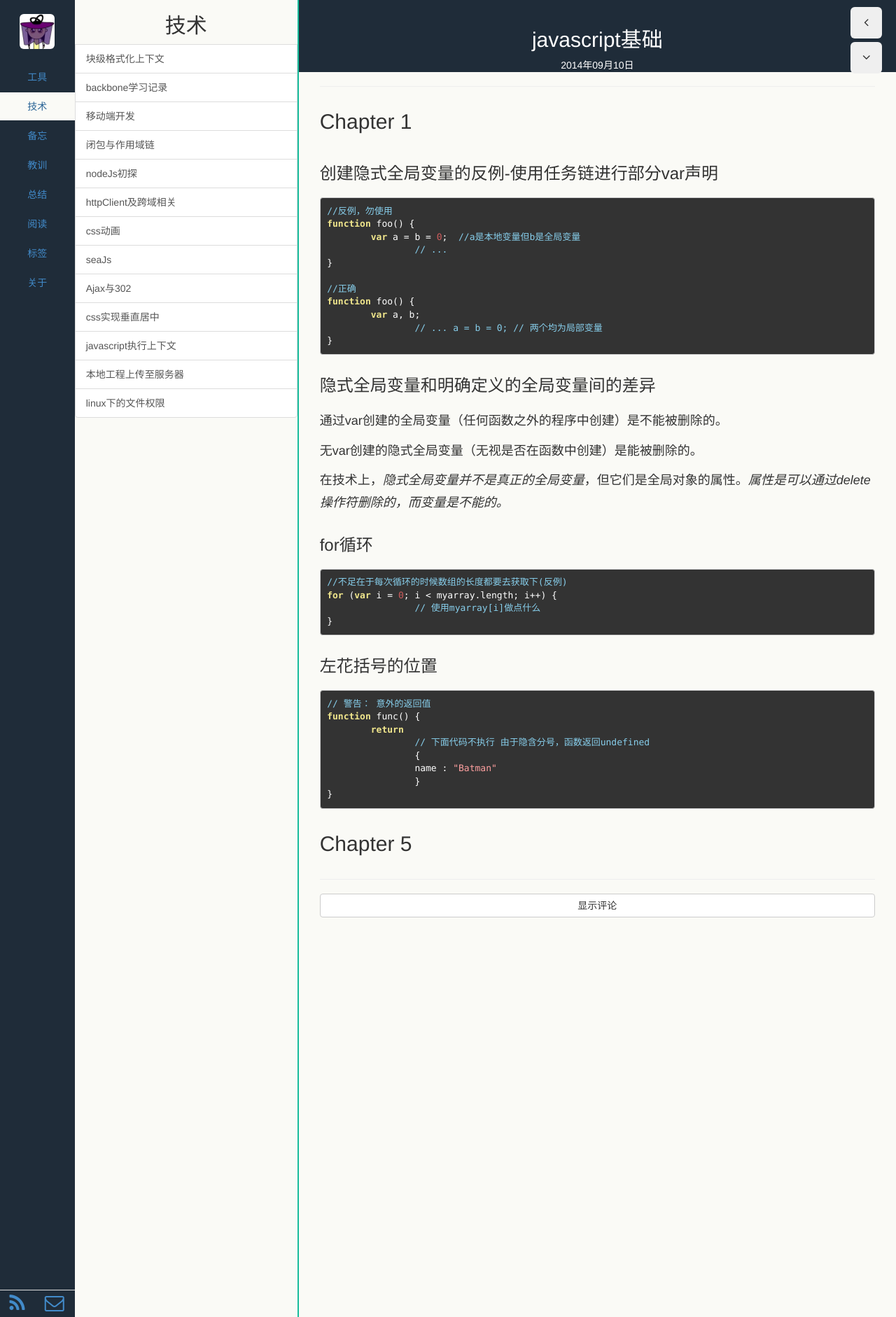
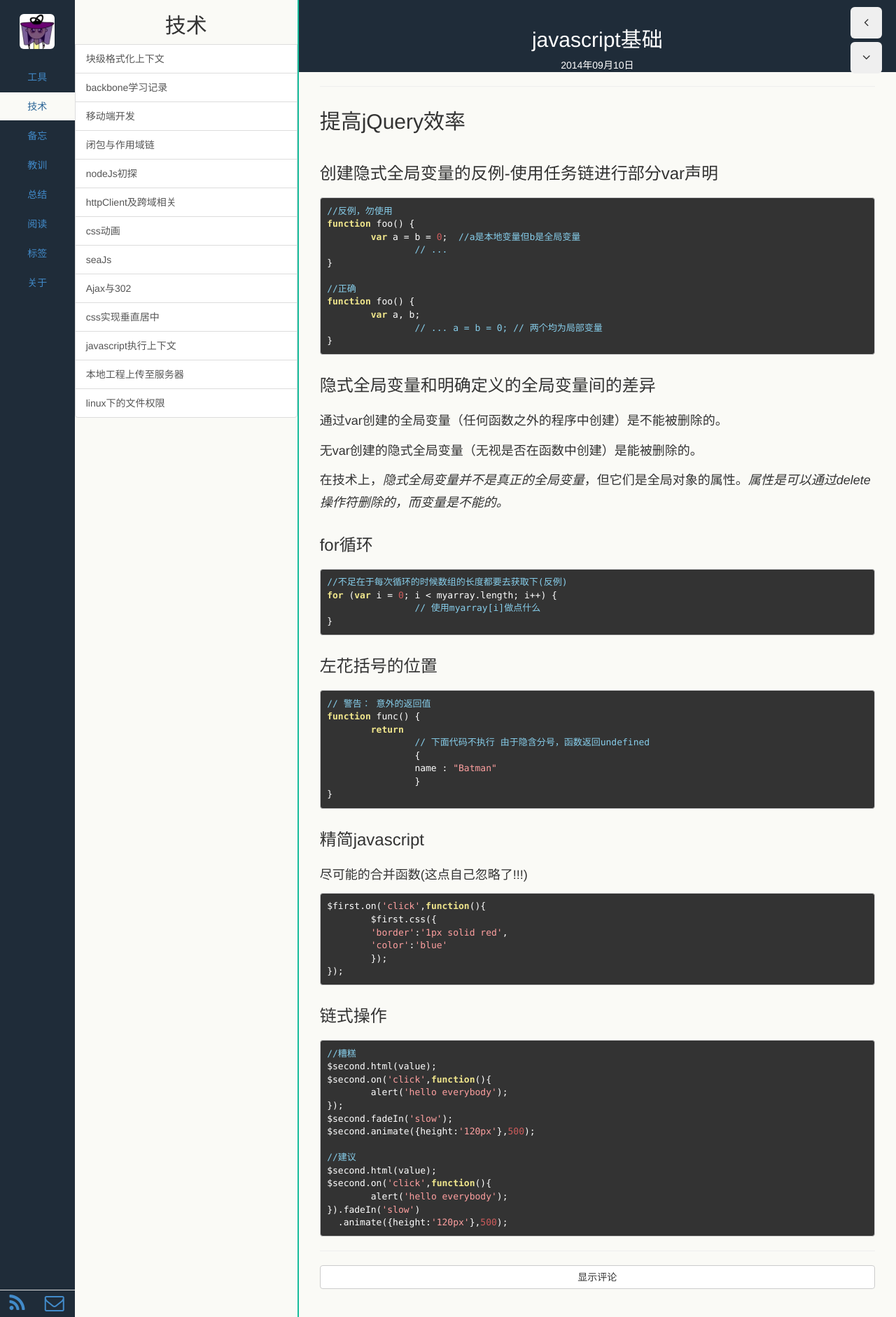
Before and after one commit to echoZQ/echo-blog, a Jekyll site: the page built from _posts/2014-09-10-sth-about-javascript.md, in a window 1280 px wide. Shown: the whole page at 70% size. Built offline with Jekyll 4.4.1, drawn with Linux system fonts in a browser that asks for light colours; Markdown is read by kramdown in place of the engine named in the settings.

Commit message:
fastClick

```diff
--- a/_posts/2014-09-10-sth-about-javascript.md
+++ b/_posts/2014-09-10-sth-about-javascript.md
@@ -6,7 +6,7 @@ tags: Javascript
 description: 汤姆大叔的博客阅读~
 ---
 
-## Chapter 1
+## 提高jQuery效率
 ### 创建隐式全局变量的反例-使用任务链进行部分var声明
 
 	//反例，勿使用
@@ -47,4 +47,29 @@ description: 汤姆大叔的博客阅读~
    		}
 	}
 
-## Chapter 5
+### 精简javascript
+尽可能的合并函数(这点自己忽略了!!!)
+
+	$first.on('click',function(){
+    	$first.css({
+        	'border':'1px solid red',
+        	'color':'blue'
+    	});
+	});
+
+### 链式操作
+
+	//糟糕
+	$second.html(value);
+	$second.on('click',function(){
+    	alert('hello everybody');
+	});
+	$second.fadeIn('slow');
+	$second.animate({height:'120px'},500);
+
+	//建议
+	$second.html(value);
+	$second.on('click',function(){
+    	alert('hello everybody');
+	}).fadeIn('slow')
+	  .animate({height:'120px'},500);
```
Also changed, not shown: _posts/2014-08-11-plug-in-resouce.md (+6 -1 lines).
